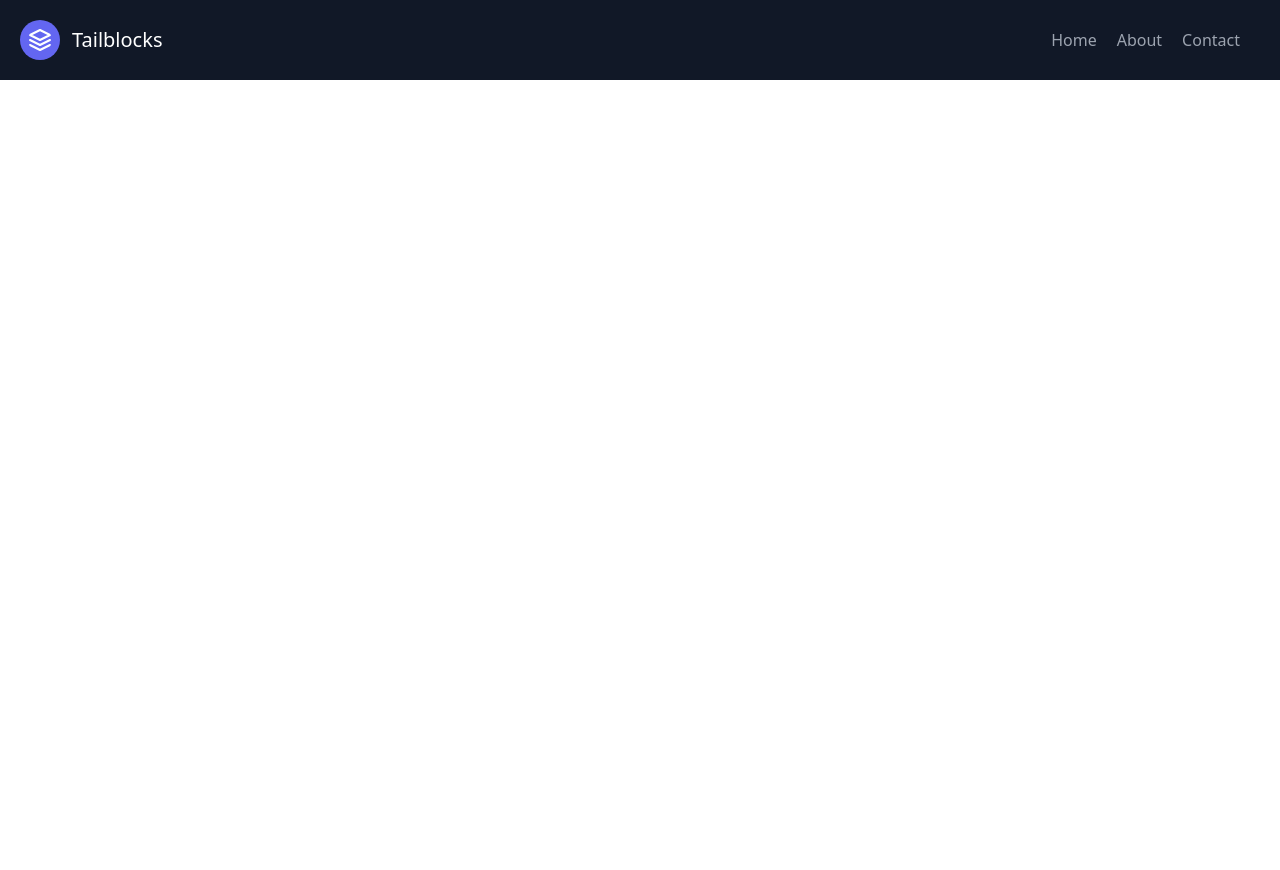
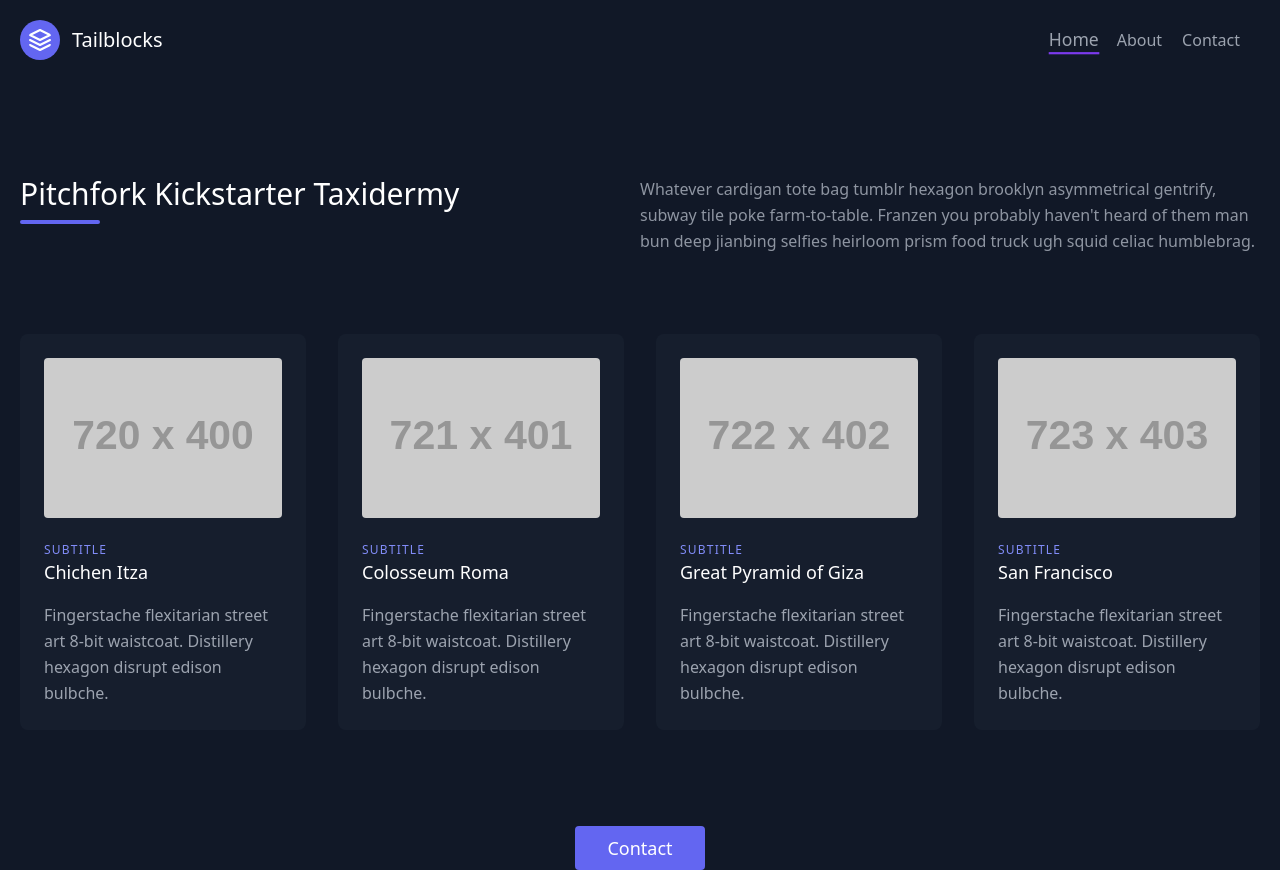
Before and after one commit to mohdali14/AngularRepo, an Angular app: page /home in a window 1280 px wide. Before the commit this address led to /. Before the commit the page ends 800 px from the top, so only its background shows below. Built offline with nearby package versions, Linux system fonts and the light colour scheme.

Commit message:
routing learn php site and added document

```diff
--- a/src/app/app.routes.ts
+++ b/src/app/app.routes.ts
@@ -2,10 +2,13 @@
 import { HomeComponent } from './home/home.component';
 import { AboutComponent } from './about/about.component';
 import { ContactComponent } from './contact/contact.component';
+import { PageNotFoundComponent } from './page-not-found/page-not-found.component';
 
 export const routes: Routes = [
 
-    {'path':'', component: HomeComponent},
-    {'path':'about', component: AboutComponent},
-    {'path':'contact', component: ContactComponent},
+    {'path':'home', 'title' :'Home', component: HomeComponent},
+    {'path':'about','title' :'About', component: AboutComponent},
+    {'path':'contact', 'title' :'Contact', component: ContactComponent},
+     {'path':'', redirectTo:'/home', pathMatch:'full'},
+    {'path':'**', component: PageNotFoundComponent},
 ];
--- a/src/app/home/home.component.html
+++ b/src/app/home/home.component.html
@@ -42,4 +42,5 @@
         </div>
       </div>
     </div>
+    <button routerLink="/contact" class="flex mx-auto text-white bg-indigo-500 border-0 py-2 px-8 focus:outline-none hover:bg-indigo-600 rounded text-lg">Contact</button>
   </section>
--- a/src/app/home/home.component.ts
+++ b/src/app/home/home.component.ts
@@ -1,9 +1,10 @@
 import { Component } from '@angular/core';
+import { RouterLink } from '@angular/router';
 
 @Component({
   selector: 'app-home',
   standalone: true,
-  imports: [],
+  imports: [RouterLink],
   templateUrl: './home.component.html',
   styleUrl: './home.component.css'
 })
--- a/src/app/navbar/navbar.component.html
+++ b/src/app/navbar/navbar.component.html
@@ -7,9 +7,9 @@
         <span class="ml-3 text-xl">Tailblocks</span>
       </a>
       <nav class="md:ml-auto flex flex-wrap items-center text-base justify-center">
-        <a routerLink="/" routerLinkActive ="active" [routerLinkActiveOptions]="{exact: true }" class="mr-5 hover:text-white">Home</a>
-        <a routerLink="/about" routerLinkActive ="active" [routerLinkActiveOptions]="{exact: true }"  class="mr-5 hover:text-white">About</a>
-        <a routerLink="/contact" routerLinkActive ="active" [routerLinkActiveOptions]="{exact: true }"  class="mr-5 hover:text-white">Contact</a>
+        <a routerLink="/home" routerLinkActive ="active" [routerLinkActiveOptions]="{exact: true }" ariaCurrentWhenActive="page" class="mr-5 hover:text-white">Home</a>
+        <a routerLink="/about" routerLinkActive ="active" [routerLinkActiveOptions]="{exact: true }"  ariaCurrentWhenActive="page" class="mr-5 hover:text-white">About</a>
+        <a routerLink="/contact" routerLinkActive ="active" [routerLinkActiveOptions]="{exact: true }"  ariaCurrentWhenActive="page" class="mr-5 hover:text-white">Contact</a>
       </nav>
     </div>
   </header>
--- /dev/null
+++ b/src/app/page-not-found/page-not-found.component.html
@@ -0,0 +1,6 @@
+
+<div>
+    <h1>404 Error</h1>
+    <h1>Page Not Found</h1>
+    <p class="mt-4 text-gray-600">Lets go back<a routerLink="/home" routerLinkActive ="active"></a> </p>
+</div>
```
Also changed, not shown: src/app/page-not-found/page-not-found.component.ts (added, +12 -0 lines), src/app/page-not-found/page-not-found.component.css (added), 1 other file (tests, documents, lock files or other folders).
